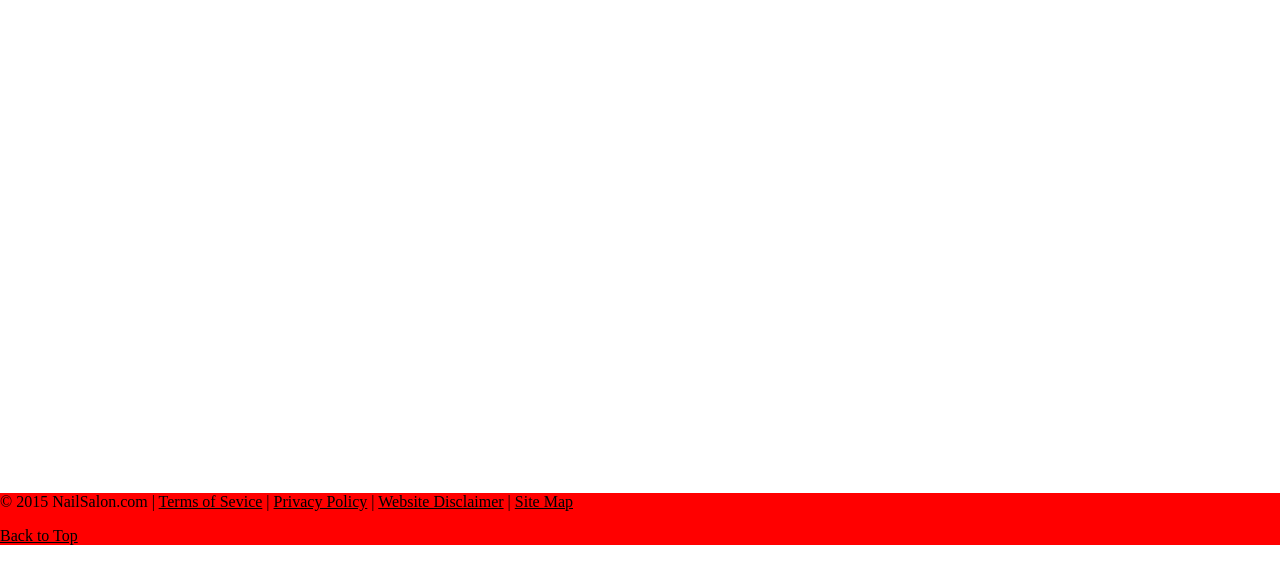
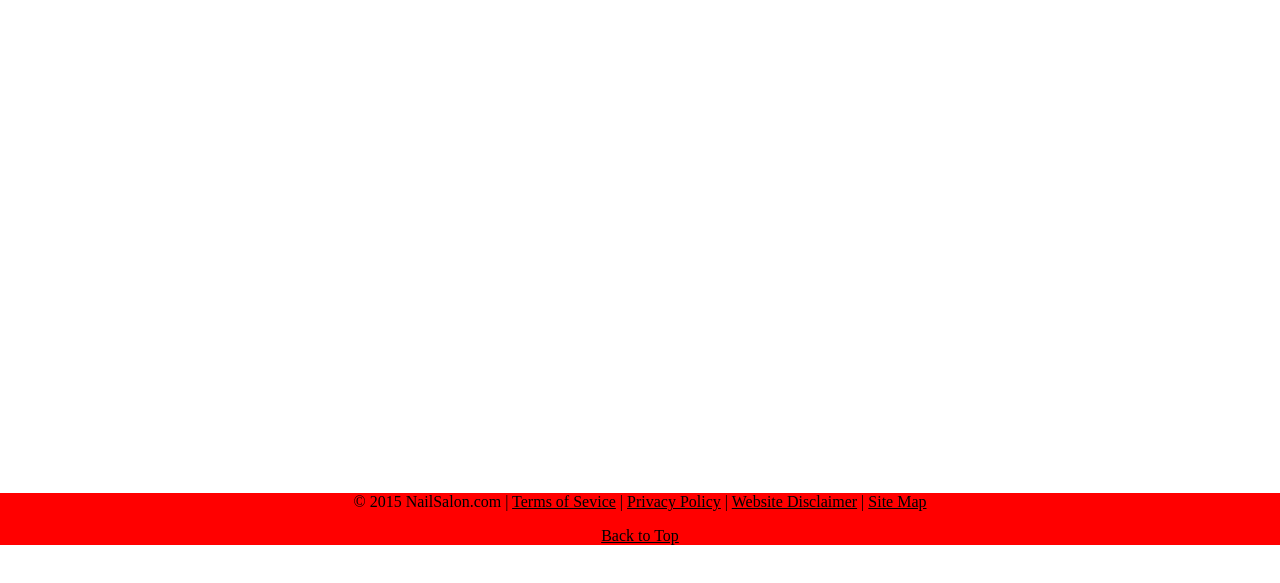
Before and after one commit to AnthonyLarios/nail_salon, a plain HTML site: page index.html in a window 1280 px wide. Shown: the part 85-668 px from the top of the page. Drawn offline with nearby package versions, Linux system fonts and the light colour scheme.

Commit message:
Center the paragraphs in footer in main.css

```diff
--- a/css/main.css
+++ b/css/main.css
@@ -54,3 +54,7 @@ div#footer a, div#footer a:visited {
 div#footer a:hover {
   color: #fff;
 }
+
+div#footer p {
+  text-align: center;
+}
```
